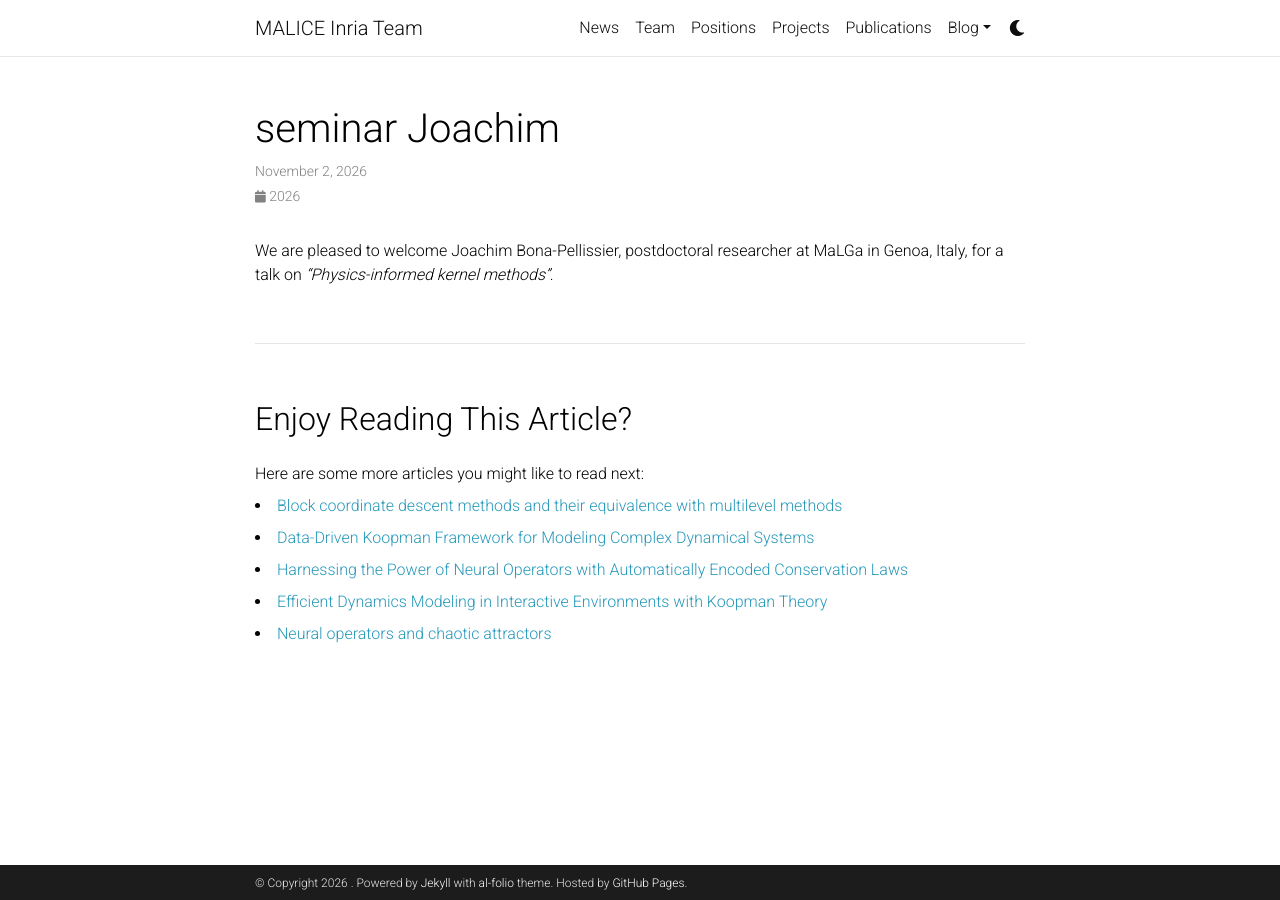
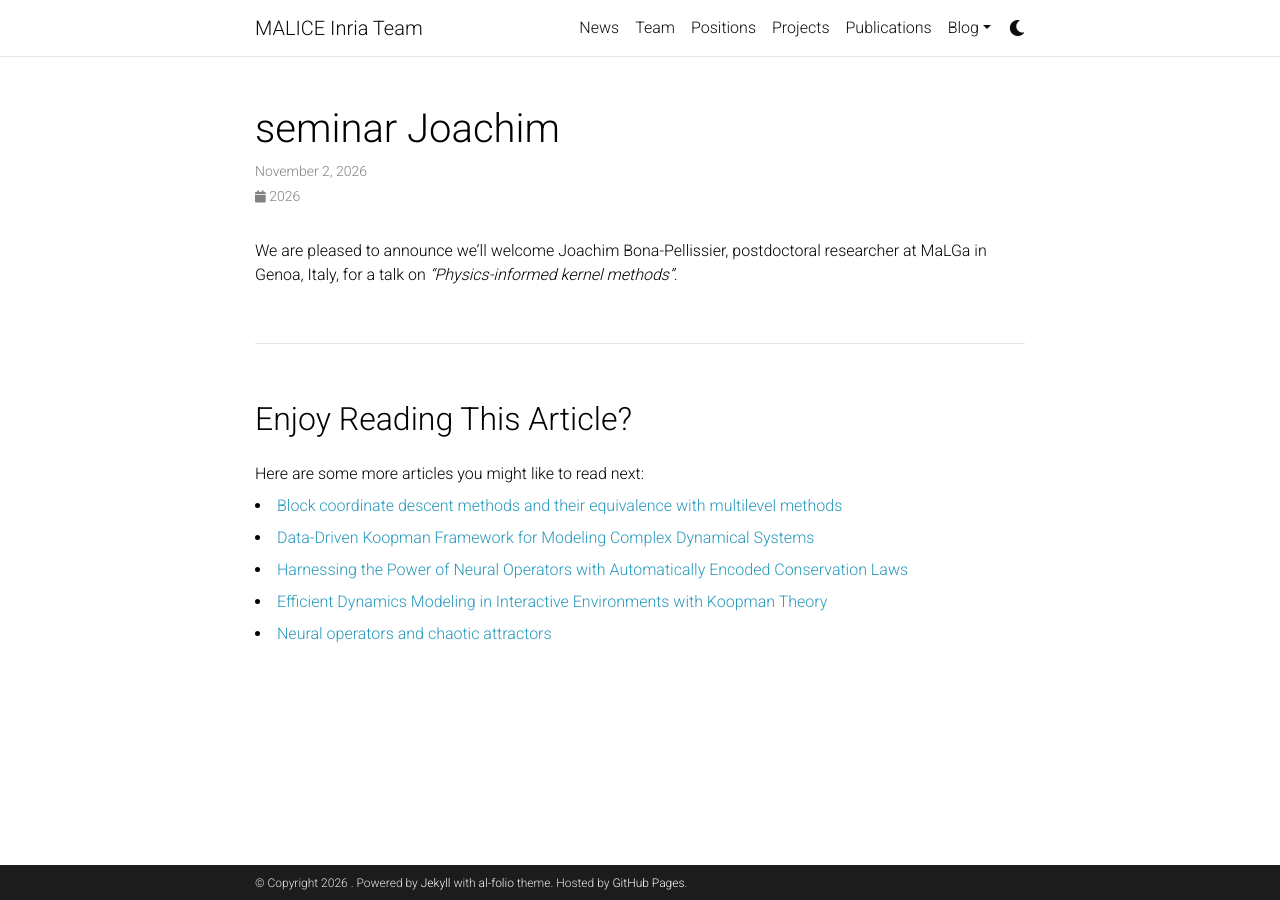
Before and after one commit to labhc-malice/labhc-malice.github.io, a Jekyll site: the page built from _news/26-11-02- seminar-joachim.md, in a window 1280 px wide. Built offline with Jekyll 4.4.1, drawn with Linux system fonts in a browser that asks for light colours; comment, search, counter and statistics services are not loaded; a style sheet for code colours, icons or effects is not loaded.

Commit message:
Update 26-11-02- seminar-joachim.md

```diff
--- a/_news/26-11-02- seminar-joachim.md
+++ b/_news/26-11-02- seminar-joachim.md
@@ -4,4 +4,4 @@ date: 2026-11-02 09:00:00+0100
 inline: true
 ---
 
-We are pleased to welcome Joachim Bona-Pellissier, postdoctoral researcher at MaLGa in Genoa, Italy, for a talk on  <em>"Physics-informed kernel methods"</em>.
+We are pleased to announce we'll welcome Joachim Bona-Pellissier, postdoctoral researcher at MaLGa in Genoa, Italy, for a talk on  <em>"Physics-informed kernel methods"</em>.
```
